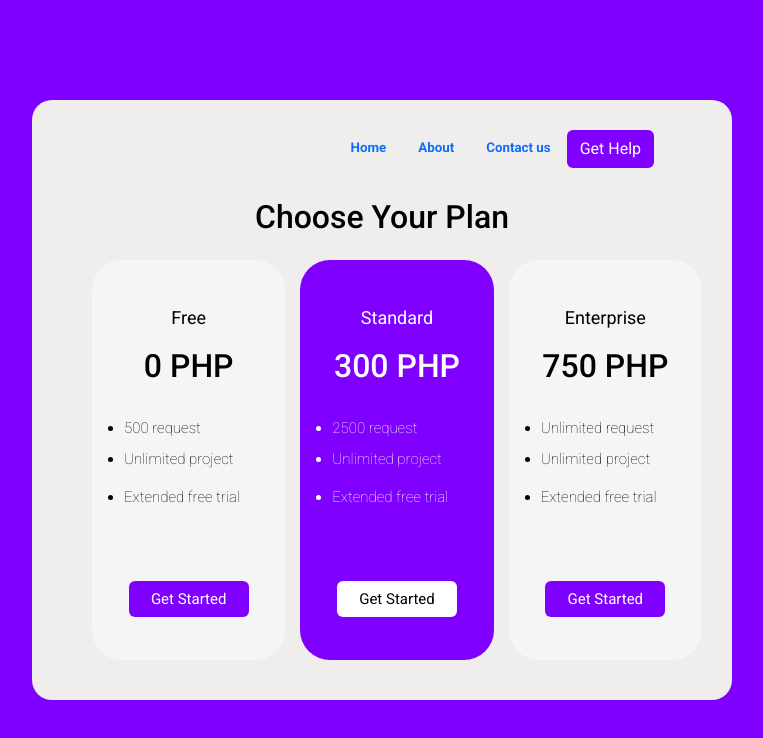
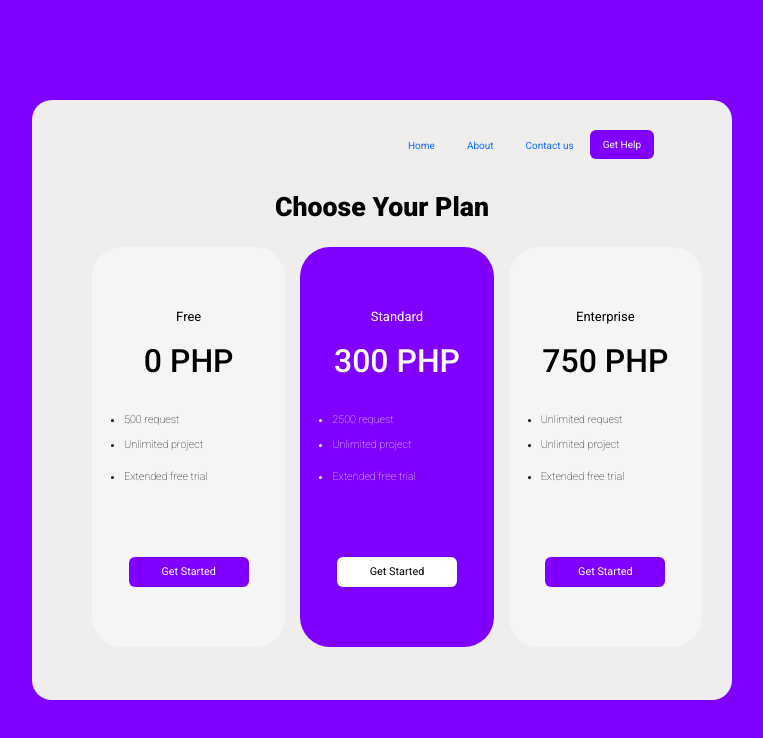
Before and after one commit to Ccode25/Pricing-Plan-Webpage, a plain HTML site: page index.html in a window 1280 px wide. Shown: the whole page, without its empty margins (258-1021 px from the left). Drawn offline with Linux system fonts and the light colour scheme.

Commit message:
Add files via upload

```diff
--- a/index.html
+++ b/index.html
@@ -38,7 +38,7 @@
       </div>
 
       <div class="container">
-        <h1 class="fs-2">Choose Your Plan</h1>
+        <h1 font-size: 10px;>Choose Your Plan</h1>
         <div class="container-items mt-4">
           <div class="column one col-4">
             <p>Free</p>
--- a/stylesheet/style.css
+++ b/stylesheet/style.css
@@ -7,6 +7,7 @@ body {
   font-family: "Roboto", sans-serif;
   font-weight: 700;
   font-style: normal;
+  font-size: 2rem;
 
 
 }
@@ -26,6 +27,8 @@ body {
   padding: 30px;
   justify-content: end;
   text-decoration: none;
+  font-size: x-small;
+  font-weight: lighter;
 
 }
 
@@ -38,6 +41,7 @@ body {
 .button > button {
   background-color: #7F00FF;
   color: white;
+  font-size: x-small;
 }
 
 
@@ -50,8 +54,9 @@ body {
 
 h1 {
   color: black;
-  font-size: 2rem;
+  font-size: larger;
   text-align: center;
+  font-weight: bolder;
 }
 
 
@@ -86,7 +91,7 @@ h1 {
   flex-direction: column;
   justify-content: center;
   font-weight: lighter;
-  font-size: large;
+  font-size: small;
 
 }
 
```
